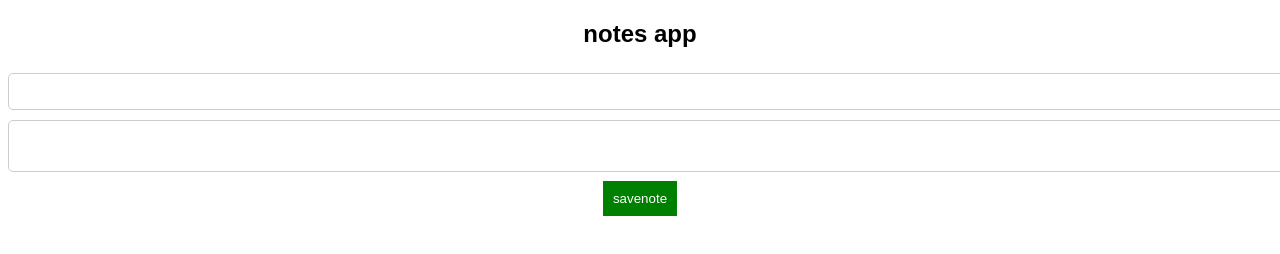
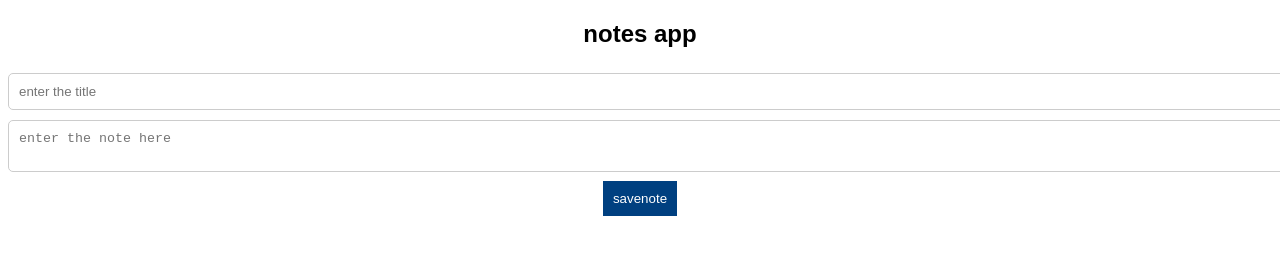
Before and after one commit to sumantpra7/day3anotesapp, a plain HTML site: page index.html in a window 1280 px wide. Drawn offline with Linux system fonts and the light colour scheme.

Commit message:
update 1.0

```diff
--- a/index.html
+++ b/index.html
@@ -8,8 +8,8 @@
 </head>
 <body>
     <h2>notes app</h2>
-    <input type="text" name="enter" id="notetitle">
-    <textarea name="enter here" id="notecontent"></textarea>
+    <input type="text" name="enter" id="notetitle" placeholder="enter the title">
+    <textarea name="enter here" id="notecontent" placeholder="enter the note here "></textarea>
     <button id="savenote">savenote</button>
     <div id="notesContainer"></div>
     <script src="script.js"></script>
--- a/styles.css
+++ b/styles.css
@@ -21,7 +21,7 @@ input, textarea {
 }
 
 button {
-    background: green;
+    background: rgb(0, 64, 128);
     color: white;
     border: none;
     padding: 10px;
```
